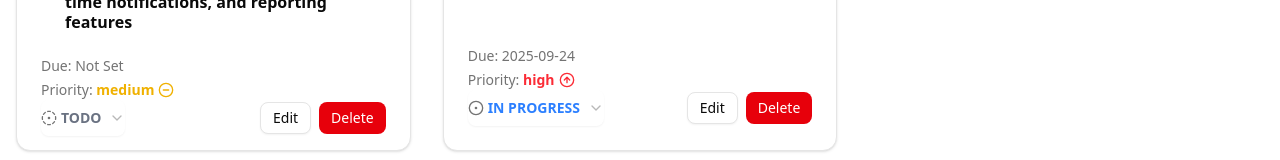
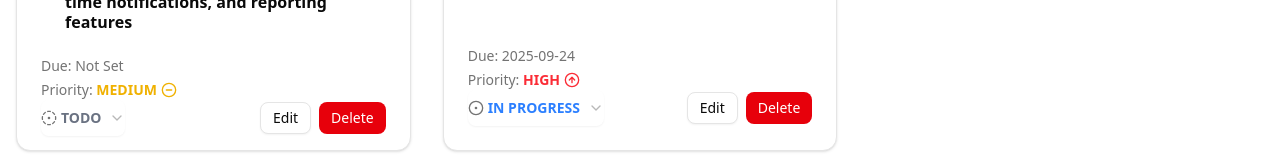
Before and after one commit to tom2811/task-management-app, a React (Vite) app: page / in a window 1280 px wide. Shown: the part 242-402 px from the top of the page. Built offline with nearby package versions, Linux system fonts and the light colour scheme; data requests are answered from the project's data file.

Commit message:
style: Update priority text style

```diff
--- a/src/components/tasks/TaskCard.tsx
+++ b/src/components/tasks/TaskCard.tsx
@@ -143,7 +143,7 @@ export const TaskCard = ({ task, onDelete }: TaskCardProps) => {
                 priorityConfig[task.priority].styles
               )}
             >
-              {task.priority}
+              {task.priority.toUpperCase()}
               {priorityConfig[task.priority].icon}
             </span>
           </p>
--- a/src/components/tasks/TaskForm.tsx
+++ b/src/components/tasks/TaskForm.tsx
@@ -80,9 +80,9 @@ export const TaskForm = ({ onClose }: TaskFormProps) => {
             className="w-full p-2 border rounded-md"
             disabled={isPending}
           >
-            <option value="low">Low</option>
-            <option value="medium">Medium</option>
-            <option value="high">High</option>
+            <option value="low">LOW</option>
+            <option value="medium">MEDIUM</option>
+            <option value="high">HIGH</option>
           </select>
         )}
       />
```
